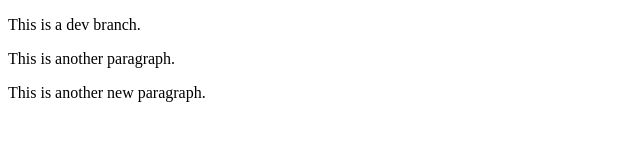
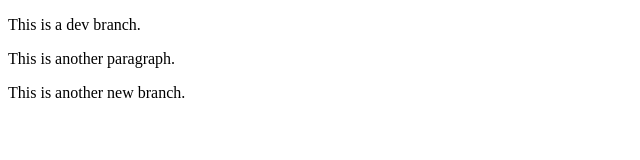
Before and after one commit to CodingRaghav/CI-CD, a plain HTML site: page index.html in a window 1280 px wide. Shown: the full height of the page, 0-640 px from the left. Drawn offline with Linux system fonts and the light colour scheme.

Commit message:
Update index.html

```diff
--- a/index.html
+++ b/index.html
@@ -4,7 +4,7 @@
 
 <p>This is a dev branch.</p>
 <p>This is another paragraph.</p>
-<p>This is another new paragraph.</p>
+<p>This is another new branch.</p>
 
 </body>
 </html>
```
